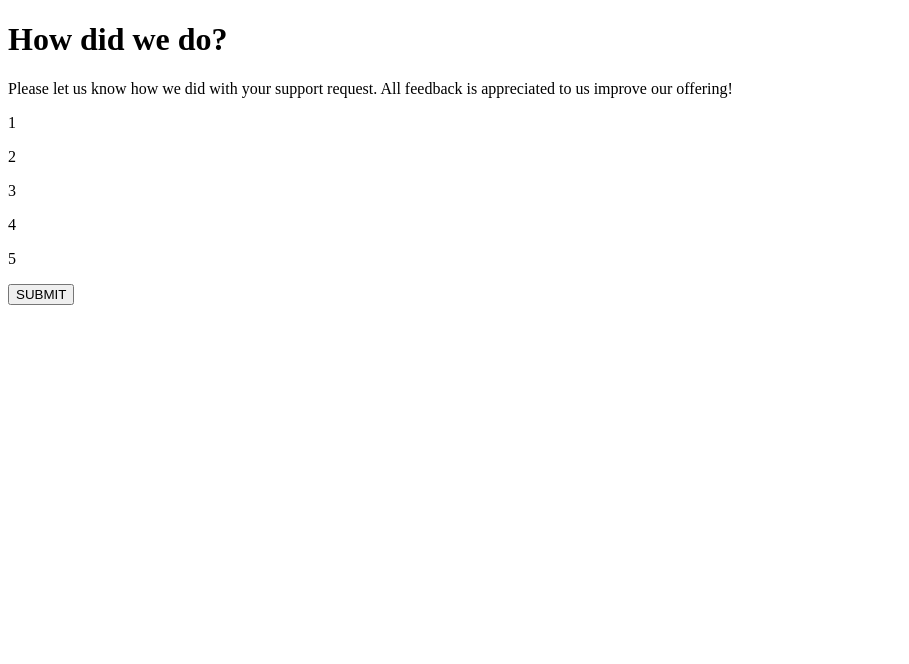
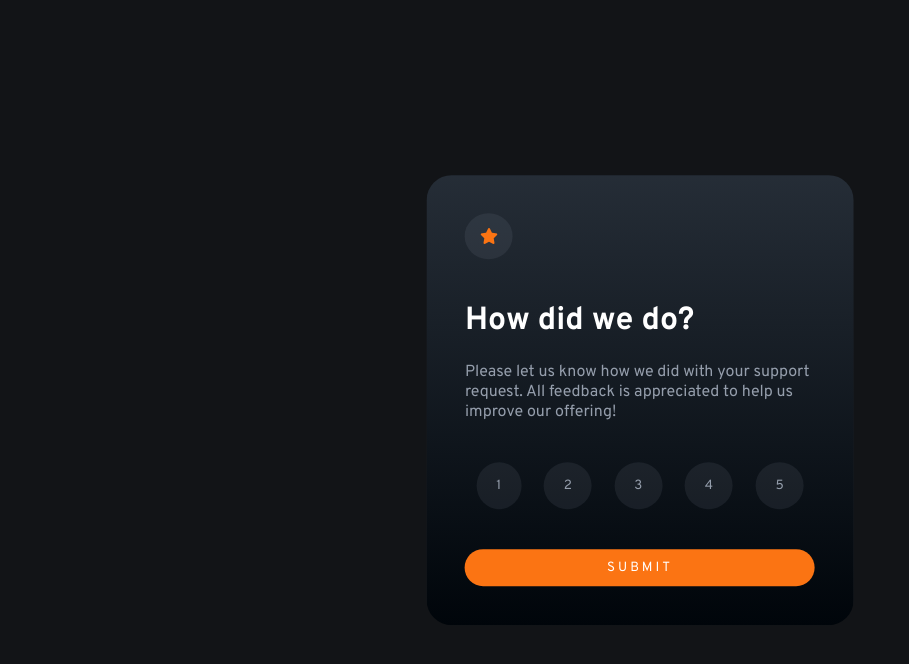
Before and after one commit to Jordy0496/Interactive-rating-component, a plain HTML site: page index.html in a window 1280 px wide. Shown: the whole page, without its empty margins (0-909 px from the left). Drawn offline with Linux system fonts and the light colour scheme.

Commit message:
updated css

```diff
--- a/index.html
+++ b/index.html
@@ -5,24 +5,29 @@
     <meta http-equiv="X-UA-Compatible" content="IE=edge">
     <meta name="viewport" content="width=device-width, initial-scale=1.0">
     <title>Interactive rating component</title>
+    <link rel="stylesheet" href="styles.css">
+    <link href="https://fonts.googleapis.com/css2?family=Overpass:wght@400;700&display=swap" rel="stylesheet">
+    <script src="script.js"></script>
+    <script src="https://kit.fontawesome.com/28cd032968.js" crossorigin="anonymous"></script>
 </head>
 <body>
     <div class="rating-box">
+        <div><i class="fas fa-star"></i></div>
         <div class="heading">
             <h1>How did we do?</h1>
         </div>
         <div class="content">
-            <p>Please let us know how we did with your support request. All feedback is appreciated to us improve our offering!</p>
+            <p>Please let us know how we did with your support request. All feedback is appreciated to help us improve our offering!</p>
         </div>
-        <div class="raiting">
-            <p class="one">1</p>
-            <p class="two">2</p>
-            <p class="three">3</p>
-            <p class="four">4</p>
-            <p class="five">5</p>
+        <div class="rating-options">
+            <button class="rating-numbers">1</button>
+            <button class="rating-numbers">2</button>
+            <button class="rating-numbers">3</button>
+            <button class="rating-numbers">4</button>
+            <button class="rating-numbers">5</button>
         </div>
-        <div class="submit-button">
-            <button>SUBMIT</button>
+        <div >
+            <button class="submit-button">SUBMIT</button>
         </div>
 
 
--- a/styles.css
+++ b/styles.css
@@ -0,0 +1,75 @@
+body {
+    font-family: Overpass, sans-serif;
+    background-color: hsl(216, 12%, 8%);
+}
+
+.heading {
+    color: hsl(0, 0%, 100%);
+}
+
+.content {
+    color: hsl(217, 12%, 63%);
+    margin-bottom: 40px;
+}
+
+.rating {
+    color: hsl(217, 12%, 63%);
+    display: flex;
+}
+
+.rating-box{
+    background-color: hsl(213, 19%, 18%);
+    background-image: linear-gradient(hsl(213, 19%, 18%), hsl(210, 100%, 2%));
+    border-radius: 25px;
+    max-width: 350px;
+    top: 50%;
+    left: 50%;
+    position: absolute;
+    transform: translate(-50%, -50%);
+    padding: 3%;
+}
+
+.submit-button {
+    background-color: hsl(25, 97%, 53%);
+    font-family: Overpass, sans-serif;
+    border: none;
+    color: hsl(0, 0%, 100%);
+    padding: 10px 40%;
+    border-radius: 25px;
+    display: inline-block;
+    width: 100%;
+    margin-top: 40px;
+    letter-spacing: 3px;
+}
+
+.rating-numbers {
+    font-family: Overpass, sans-serif;
+    background-color: hsla(217, 12%, 63%, 0.11);
+    border: none;
+    border-radius: 50%;
+    padding: 15px 20px;
+    margin: auto;
+    color: hsl(217, 12%, 63%);
+}
+
+.rating-options {
+    display: flex;
+}
+
+.fa-star {
+    color: hsl(25, 97%, 53%);
+    background-color: hsla(217, 12%, 63%, 0.11);
+    padding: 15px;
+    border-radius: 50%;
+    margin-bottom: 20px;
+}
+
+.submit-button:hover {
+    background-color: hsl(0, 0%, 100%);
+    color: hsl(25, 97%, 53%);
+}
+
+.rating-numbers:hover {
+    background-color: hsl(25, 97%, 53%);
+    color: hsl(0, 0%, 100%);
+}
```
Also changed, not shown: script.js (added).
